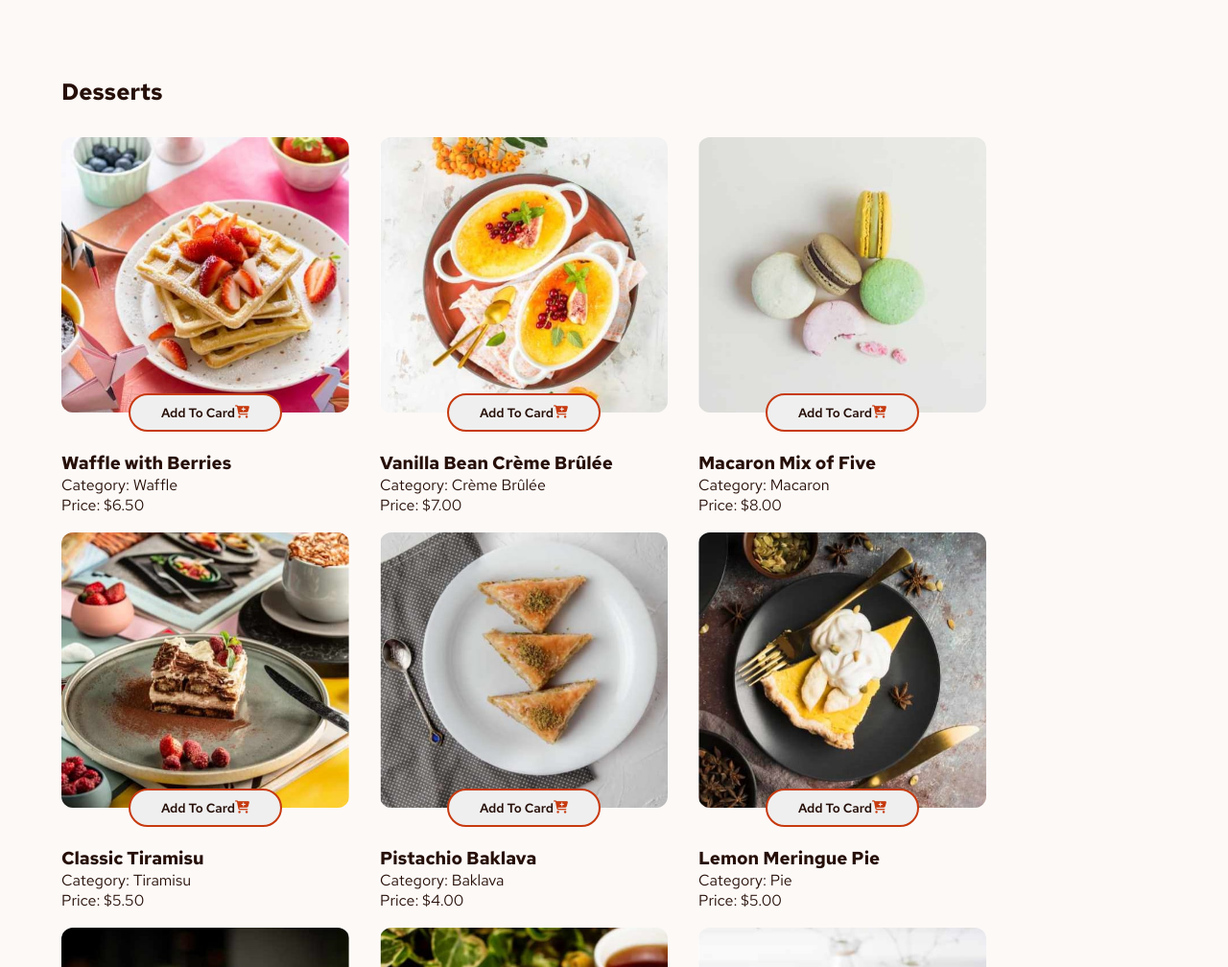
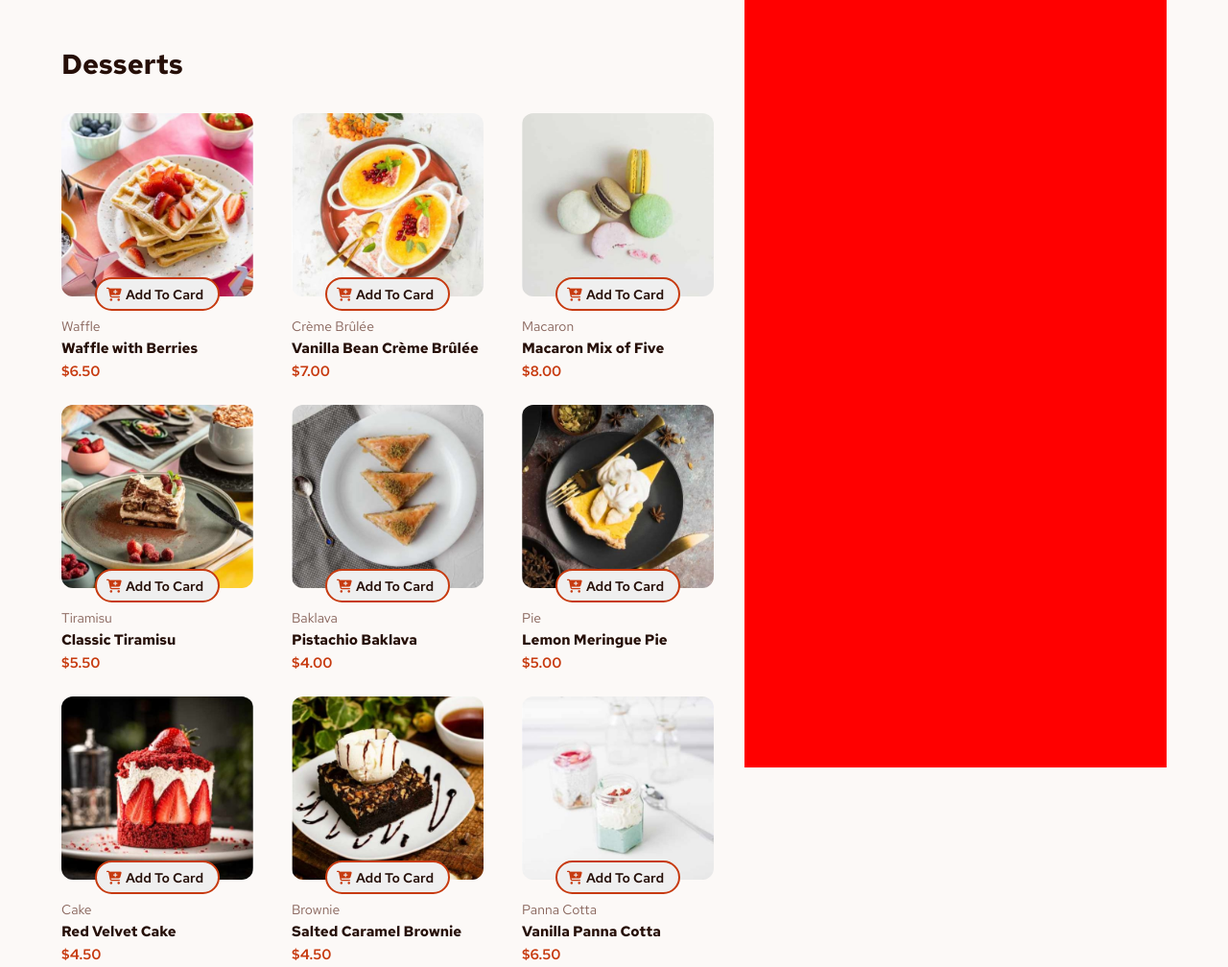
Before and after one commit to abdennour123/Product-List, a plain HTML site: page index.html in a window 1280 px wide. Shown: the top 1008 px of the page at 96% size. Drawn offline with Linux system fonts and the light colour scheme.

Commit message:
setting font size of cards and editing sizes, layout and colors

```diff
--- a/app.js
+++ b/app.js
@@ -25,16 +25,16 @@ fetch('./assets/data.json')
             cardicon.classList.add("fa-solid", "fa-cart-plus")
             addBtn.appendChild(cardicon);
 
+            const category = document.createElement('h4'); // card category
+            category.textContent = `${item.category}`;
+            cardBody.appendChild(category);
+
             const title = document.createElement('h3'); // card title
             title.textContent = item.name;
             cardBody.appendChild(title);
 
-            const category = document.createElement('p'); // card category
-            category.textContent = `Category: ${item.category}`;
-            cardBody.appendChild(category);
-
             const price = document.createElement('p'); // card price
-            price.textContent = `Price: $${item.price.toFixed(2)}`;
+            price.textContent = `$${item.price.toFixed(2)}`;
             cardBody.appendChild(price);
 
             // Append body to card
--- a/styles.css
+++ b/styles.css
@@ -32,39 +32,42 @@ section{
     height: 100vh;
     display: flex;
     align-items: center;
-    margin: 0 auto;
     justify-content: space-between;
     gap: 2rem;
+    margin: 0 auto;
 }
 
 .menu-product{
     width: 100%;
     height: 100%;
-    margin-top: 10rem;
+    margin-top: 6rem;
 }
 
-/* .sidebar-card{
+.sidebar-card{
     width: 100%;
     height: 100%;
     background-color: red;
-} */
+}
 
 .card-container{
     width: 100%;
     height: 100vh;
     margin: 2rem auto;
     display: grid;
-    grid-template-columns: repeat(3, 300px);
-    gap: 2rem;
+    grid-template-columns: repeat(3, 200px);
+    gap: 2.5rem;
 }
 
 .card{
     display: flex;
     flex-direction: column;
     justify-content: left;
-    width: 300px;
-    height: 300px;
-    margin-bottom: 5rem;
+    width: 200px;
+    height: 200px;
+    margin-bottom: 4rem;
+}
+
+.card-body{
 }
 
 .card img{
@@ -72,8 +75,8 @@ section{
 }
 
 .card button{
-    width: 160px;
-    height: 40px;
+    width: 130px;
+    height: 35px;
     border: 2px solid var(--red-color);
     color: var(--rose-900);
     border-radius: 24px;
@@ -82,13 +85,46 @@ section{
     transform: translateY(-20px);
     display: flex;
     align-items: center;
-    justify-content: center;
-    justify-self: center
+    justify-self: center;
+    font-size: 14px;
+    position: relative;
+    padding-left: 30px;
+    transition: transform 0.1s ease-in, sacle 0.1s ease-in, color 0.1s ease-in;
 }
 .card button:hover{
     color: var(--red-color);
+    transform: translateY(-22px);
+    scale: 1.02;
+    box-shadow: 0 4px 6px rgba(0, 0, 0, 0.1);
+    cursor: pointer;
 }
 
 .card i{
     color: var(--red-color);
+    position: absolute;
+    left: 10px;
+    font-weight: var(--bold-font-weight);
 }
+.card h4{
+    font-size: 14px;
+    font-weight: var(--light-font-weight);
+    margin-top: -13px;
+    color: var(--rose-500);
+}
+
+.card h3{
+    font-size: 15px;
+    font-weight: var(--bold-font-weight);
+    margin-top: 4px;
+}
+
+.card p{
+    font-size: 15px;
+    font-weight: var(--semibold-font-weight);
+    margin-top: 4px;
+    color: var(--red-color);
+}
+
+.menu-product .title{
+    font-size: 1.8rem;
+}
```
Also changed, not shown: index.html (line endings or trailing spaces).
